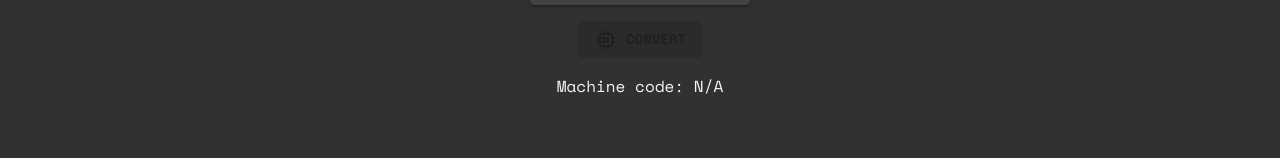
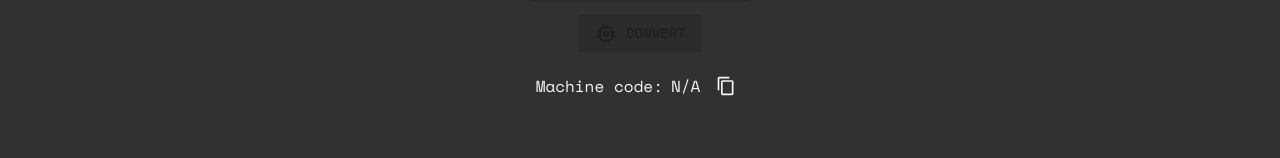
Before and after one commit to Devorein/aisem, a Next.js app: page / in a window 1280 px wide. Shown: the part 362-520 px from the top of the page. Built offline with nearby package versions, Linux system fonts and the light colour scheme.

Commit message:
Added copy to clipboard button

```diff
--- a/pages/index.tsx
+++ b/pages/index.tsx
@@ -1,7 +1,8 @@
 import { useTheme } from '@emotion/react';
 import styled from '@emotion/styled';
+import ContentCopyIcon from '@mui/icons-material/ContentCopy';
 import MemoryIcon from '@mui/icons-material/Memory';
-import { Box, Button, Paper, TextField, Typography } from '@mui/material';
+import { Box, Button, IconButton, Paper, TextField, Tooltip, Typography } from '@mui/material';
 import { red } from '@mui/material/colors';
 import type { NextPage } from 'next';
 import { useState } from 'react';
@@ -10,6 +11,20 @@ import convertToMachineCode from '../libs/convertAssemblyToMachineCode';
 const Flex = styled.div`
   display: flex;
 `
+
+const FlexCol = styled(Paper)`
+  display: flex;
+  align-items: center;
+  justify-content: center;
+  flex-direction: column;
+`;
+
+const BinaryCode = styled(Box)(({theme}) => ({
+  padding: theme.spacing(0.5, 1),
+  borderRadius: theme.spacing(0.5),
+  background: theme.palette.color.dark
+}));
+
 const Home: NextPage = () => {
   const [assemblyInstruction, setAssemblyInstruction] = useState<string>("");
   const [machineCode, setMachineCode] = useState<string[] | null>(null);
@@ -17,12 +32,8 @@ const Home: NextPage = () => {
   const theme = useTheme();
 
   return (
-    <Paper sx={{
+    <FlexCol sx={{
       height: "100%",
-      display: "flex",
-      alignItems: "center",
-      justifyContent: "center",
-      flexDirection: "column",
       gap: 2
     }}>
       <TextField onChange={e => setAssemblyInstruction(e.target.value)} value={assemblyInstruction} />
@@ -53,7 +64,11 @@ const Home: NextPage = () => {
           display: "flex",
           gap: 1,
           alignItems: "center"
-        }}>Machine code: {machineCode?.map(chunk => <Box key={chunk} sx={{ padding: theme.spacing(0.5, 1), borderRadius: theme.spacing(0.5), background: theme.palette.color.dark}}>{chunk}</Box>)?? "N/A"}
+        }}> <Box>Machine code:</Box> {machineCode?.map(chunk => <BinaryCode key={chunk}>{chunk}</BinaryCode>)?? "N/A"} <Tooltip title={"Copy to clipboard"} placement={"right"}>
+          <IconButton>
+            <ContentCopyIcon fontSize="small"/>
+          </IconButton>
+        </Tooltip>
       </Typography>
       </Box>
       <Box sx={{
@@ -62,7 +77,7 @@ const Home: NextPage = () => {
       }}>
         {errorMessage ? `Error: ${errorMessage}` : null}
       </Box>
-    </Paper>
+    </FlexCol>
   )
 }
 
--- a/utils/generateTheme.ts
+++ b/utils/generateTheme.ts
@@ -155,9 +155,12 @@ export function generateTheme() {
       MuiIconButton: {
         styleOverrides: {
           root: {
-            width: '18px',
-            height: '18px'
+            fill: "inherit",
+            color: "inherit",
           }
+        },
+        defaultProps: {
+          disableRipple: true
         }
       },
       MuiSelect: {
```
